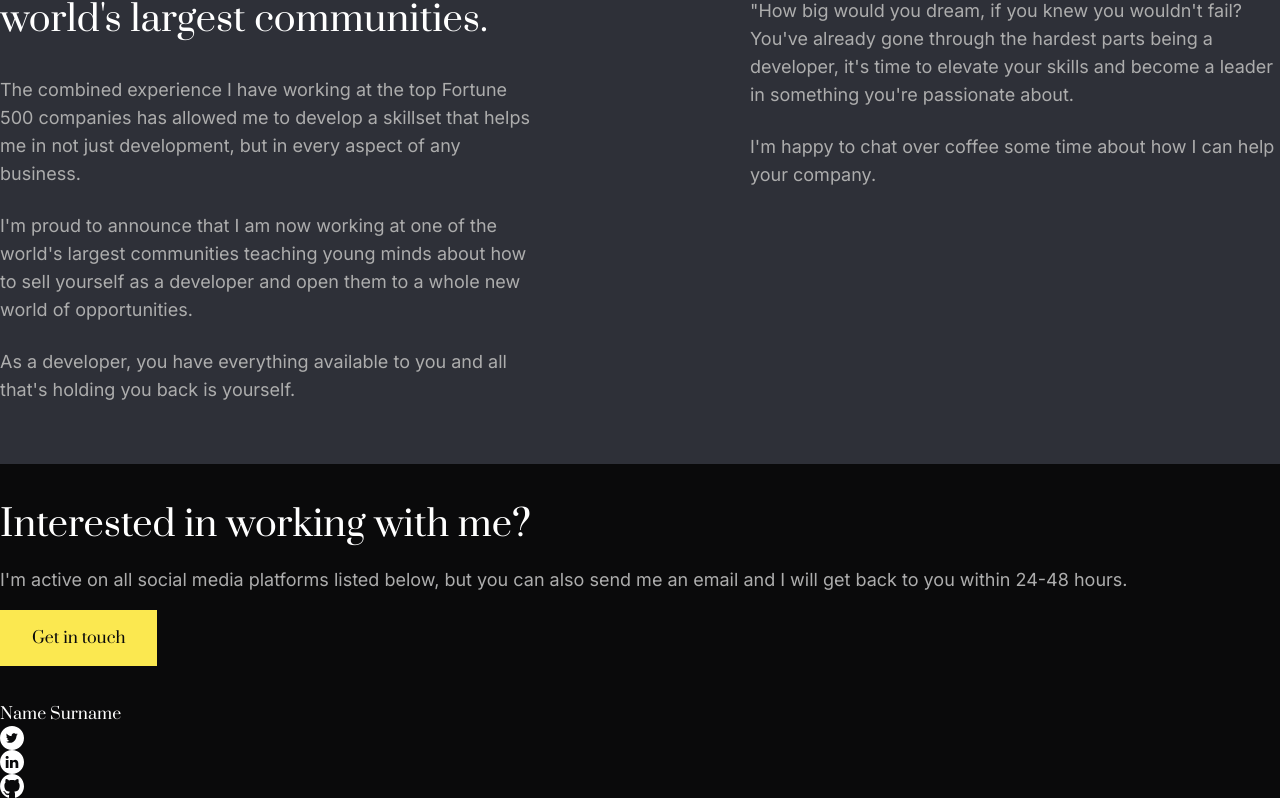
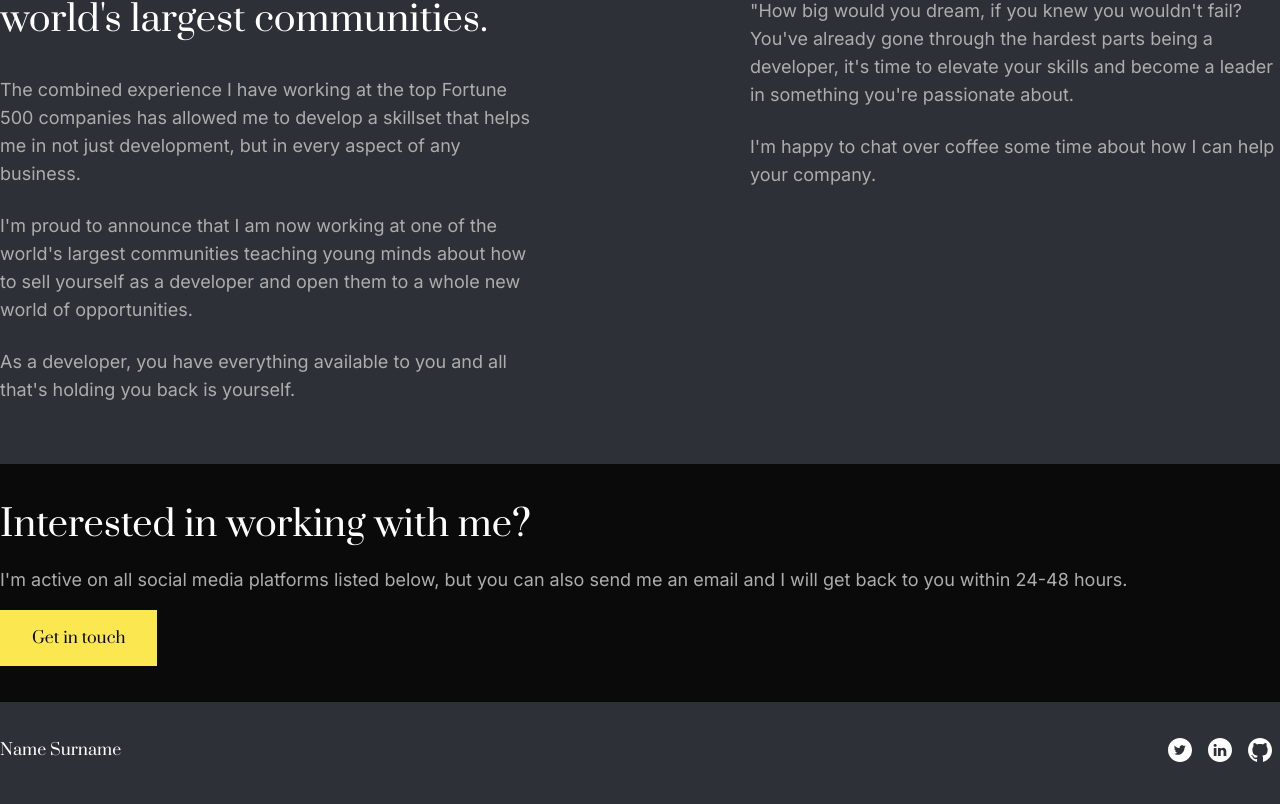
Before and after one commit to ntjnh/cw-developer-portfolio, a React (Vite) app: page / in a window 1280 px wide. Shown: the part 1064-1868 px from the top of the page. Built offline with nearby package versions, Linux system fonts and the light colour scheme.

Commit message:
Amend Footer component styling

```diff
--- a/src/components/Footer.jsx
+++ b/src/components/Footer.jsx
@@ -1,25 +1,27 @@
 export default function Footer() {
     return (
-        <footer className="bg-black">
+        <footer className="bg-darkgrey py-9">
+            <div className="container flex align-center justify-between">
                 <h3 className="font-serif font-normal text-white">Name Surname</h3>
 
                 <ul>
-                <li>
+                    <li className="inline-block px-2">
                         <a href="#">
                             <img src="./src/assets/social-icons/twitter.svg" />
                         </a>
                     </li>
-                <li>
+                    <li className="inline-block px-2">
                         <a href="#">
                             <img src="./src/assets/social-icons/linkedin.svg" />
                         </a>
                     </li>
-                <li>
+                    <li className="inline-block px-2">
                         <a href="#">
                             <img src="./src/assets/social-icons/github.svg" />
                         </a>
                     </li>
                 </ul>
+            </div>
         </footer>
     )
 }
```
Lines whose indentation alone changed are shown as unchanged.
